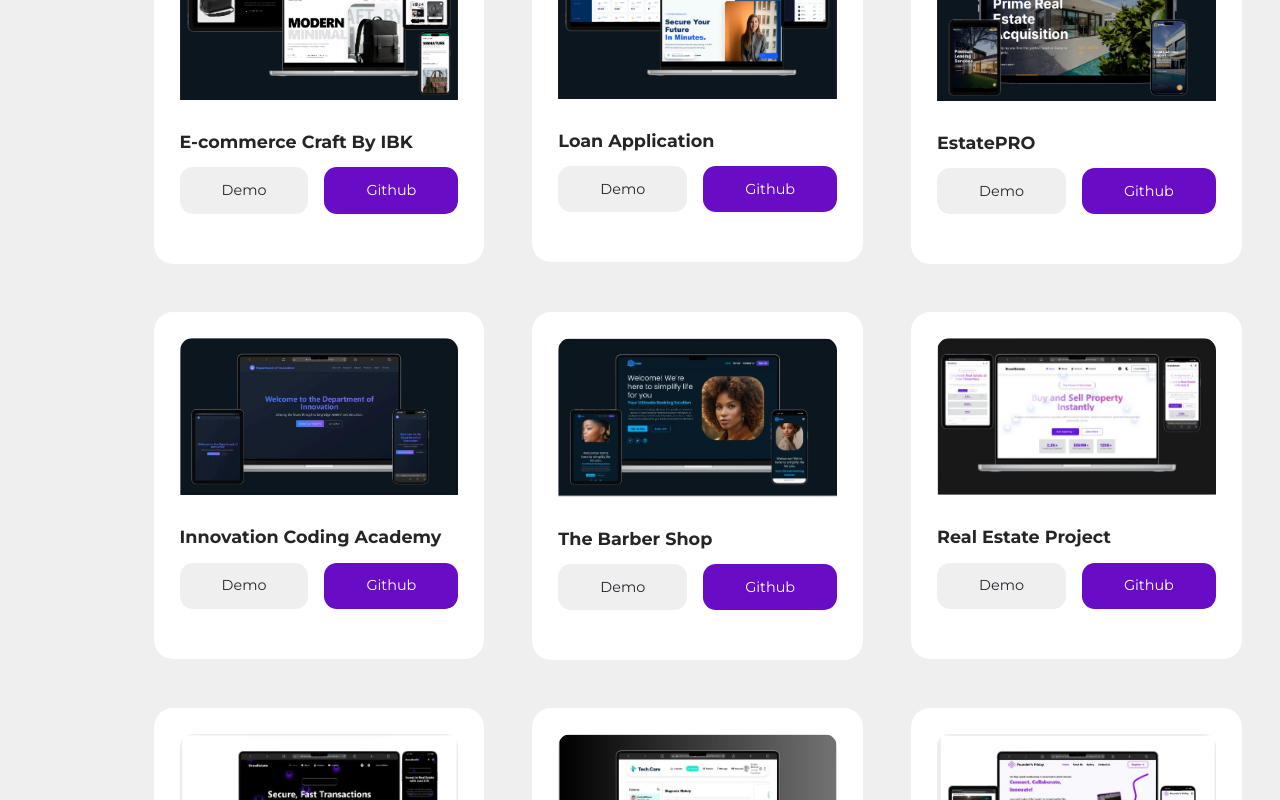
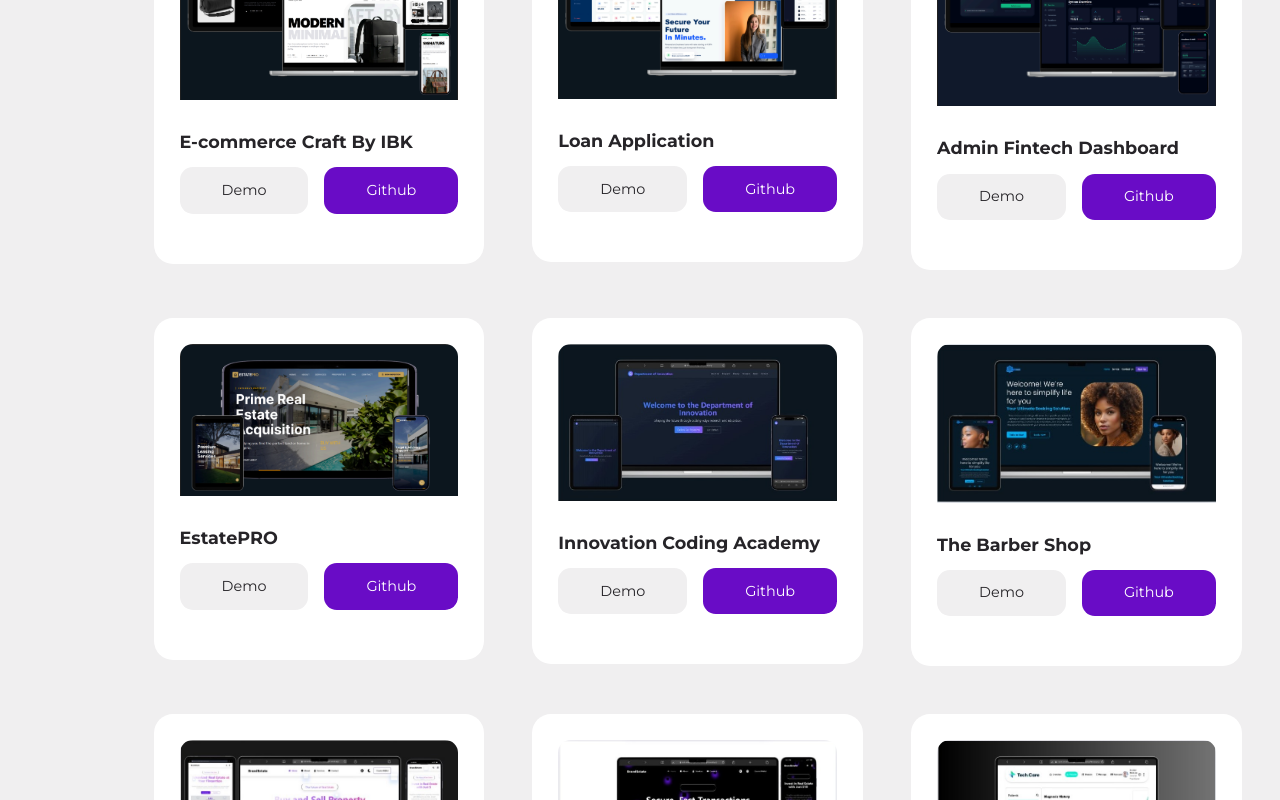
Before and after one commit to bello682/my-portfolio, a React (Create React App) app: page / in a window 1280 px wide. Shown: the part 2920-3720 px from the top of the page. Built offline with nearby package versions, Linux system fonts and the light colour scheme.

Commit message:
updated url

```diff
--- a/src/sections/portfolio/portfolioData.js
+++ b/src/sections/portfolio/portfolioData.js
@@ -20,6 +20,7 @@ import Image20 from "../../images/SCREENSHOT/resume Ai builder.jpg";
 import Image21 from "../../images/SCREENSHOT/craftByIBK.png";
 import Image22 from "../../images/SCREENSHOT/loanAPP.png";
 import Image23 from "../../images/SCREENSHOT/estatePRO.png";
+import Image24 from "../../images/SCREENSHOT/AdminFintechDasboard.png";
 
 const PortfolioDataLink = [
   {
@@ -43,8 +44,21 @@ const PortfolioDataLink = [
     demo: "https://loan-web-app-next-js-frontend.vercel.app/",
     github: "https://github.com/bello682?tab=repositories",
   },
+
   {
     id: 3,
+    category: "frontend",
+    image: Image24,
+    // title: "Project Title One (FRONTEND)1",
+    title: "Admin Fintech Dashboard",
+    description:
+      "A modern admin dashboard for a fintech application built with React and Firebase, providing a seamless experience for users to manage their financial data.",
+    demo: "https://vellomij-fintech-banking-admin-dash.vercel.app/login",
+    github: "https://github.com/bello682?tab=repositories",
+  },
+
+  {
+    id: 4,
     category: "frontend",
     image: Image23,
     // title: "Project Title One (FRONTEND)1",
@@ -55,7 +69,7 @@ const PortfolioDataLink = [
     github: "https://github.com/bello682?tab=repositories",
   },
   {
-    id: 4,
+    id: 5,
     category: "frontend",
     image: Image12,
     // title: "Project Title One (FRONTEND)1",
@@ -66,7 +80,7 @@ const PortfolioDataLink = [
     github: "https://github.com/bello682?tab=repositories",
   },
   {
-    id: 5,
+    id: 6,
     category: "frontend",
     image: Image13,
     // title: "Project Title One (FRONTEND)1",
@@ -77,7 +91,7 @@ const PortfolioDataLink = [
     github: "https://github.com/bello682?tab=repositories",
   },
   {
-    id: 6,
+    id: 7,
     category: "frontend",
     image: Image14,
     // title: "Project Title One (FRONTEND)1",
@@ -88,7 +102,7 @@ const PortfolioDataLink = [
     github: "https://github.com/bello682?tab=repositories",
   },
   {
-    id: 7,
+    id: 8,
     category: "frontend",
     image: Image15,
     // title: "Project Title One (FRONTEND)1",
@@ -99,7 +113,7 @@ const PortfolioDataLink = [
     github: "https://github.com/bello682?tab=repositories",
   },
   {
-    id: 8,
+    id: 9,
     category: "frontend",
     image: Image16,
     // title: "Project Title One (FRONTEND)1",
@@ -110,7 +124,7 @@ const PortfolioDataLink = [
     github: "https://github.com/bello682?tab=repositories",
   },
   {
-    id: 9,
+    id: 10,
     category: "frontend",
     image: Image17,
     // title: "Project Title One (FRONTEND)1",
@@ -121,7 +135,7 @@ const PortfolioDataLink = [
     github: "https://github.com/bello682?tab=repositories",
   },
   {
-    id: 10,
+    id: 11,
     category: "frontend",
     image: Image18,
     // title: "Project Title One (FRONTEND)1",
@@ -132,7 +146,7 @@ const PortfolioDataLink = [
     github: "https://github.com/bello682?tab=repositories",
   },
   {
-    id: 11,
+    id: 12,
     category: "frontend",
     image: Image19,
     // title: "Project Title One (FRONTEND)1",
@@ -143,7 +157,7 @@ const PortfolioDataLink = [
     github: "https://github.com/bello682?tab=repositories",
   },
   {
-    id: 12,
+    id: 13,
     category: "frontend",
     image: Image20,
     // title: "Project Title One (FRONTEND)1",
@@ -155,7 +169,7 @@ const PortfolioDataLink = [
   },
 
   {
-    id: 13,
+    id: 14,
     category: "frontend",
     image: Image1,
     // title: "Project Title One (FRONTEND)1",
@@ -167,7 +181,7 @@ const PortfolioDataLink = [
   },
 
   {
-    id: 14,
+    id: 15,
     category: "frontend",
     image: Image2,
     // title: "Project Title One (FRONTEND)2",
@@ -179,7 +193,7 @@ const PortfolioDataLink = [
   },
 
   {
-    id: 15,
+    id: 16,
     category: "backend",
     image: Image3,
     title: "Simple Hero Header Page",
@@ -190,7 +204,7 @@ const PortfolioDataLink = [
   },
 
   {
-    id: 16,
+    id: 17,
     category: "frontend",
     image: Image4,
     // title: "Project Title One (FRONTEND)4",
@@ -202,7 +216,7 @@ const PortfolioDataLink = [
   },
 
   {
-    id: 17,
+    id: 18,
     category: "backend",
     image: Image5,
     // title: "Project Title One (BACKEND)5",
@@ -214,7 +228,7 @@ const PortfolioDataLink = [
   },
 
   {
-    id: 18,
+    id: 19,
     category: "frontend",
     image: Image6,
     // title: "Project Title One (FRONTEND)6",
@@ -226,7 +240,7 @@ const PortfolioDataLink = [
   },
 
   {
-    id: 19,
+    id: 20,
     category: "backend",
     image: Image7,
     // title: "Project Title One (BACKEND)7",
@@ -238,7 +252,7 @@ const PortfolioDataLink = [
   },
 
   {
-    id: 20,
+    id: 21,
     category: "frontend",
     image: Image8,
     // title: "Project Title One (FRONTEND)8",
@@ -250,7 +264,7 @@ const PortfolioDataLink = [
   },
 
   {
-    id: 21,
+    id: 22,
     category: "backend",
     image: Image9,
     // title: "Project Title One (BACKEND)9",
@@ -262,7 +276,7 @@ const PortfolioDataLink = [
   },
 
   {
-    id: 22,
+    id: 23,
     category: "frontend",
     image: Image10,
     title: "Previewer Card",
```
Also changed, not shown: src/images/SCREENSHOT/AdminFintechDasboard.png (added).
